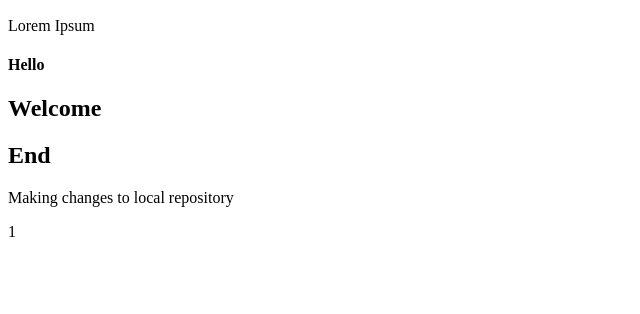
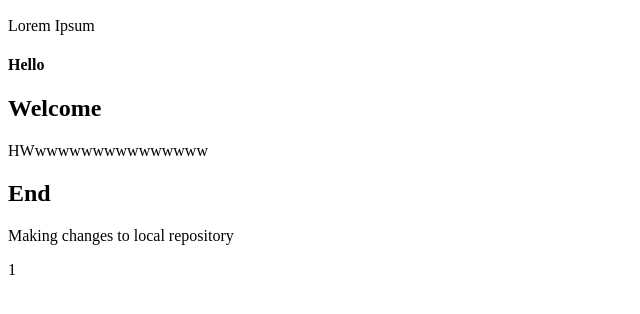
Before and after one commit to Deon2008/New-2, a plain HTML site: page a.html in a window 1280 px wide. Shown: the part 110-424 px from the top of the page, without its empty margins (0-640 px from the left). Drawn offline with Linux system fonts and the light colour scheme.

Commit message:
Update a.html

```diff
--- a/a.html
+++ b/a.html
@@ -9,6 +9,7 @@
 <p> Lorem Ipsum </p>
 <h4> Hello </h4>
   <h2> Welcome </h2>
+  <p> HWwwwwwwwwwwwwwww </p>
 <h2> End </h2>
 <p> Making changes to local repository  </p>
 <p> 1 </p>
```
